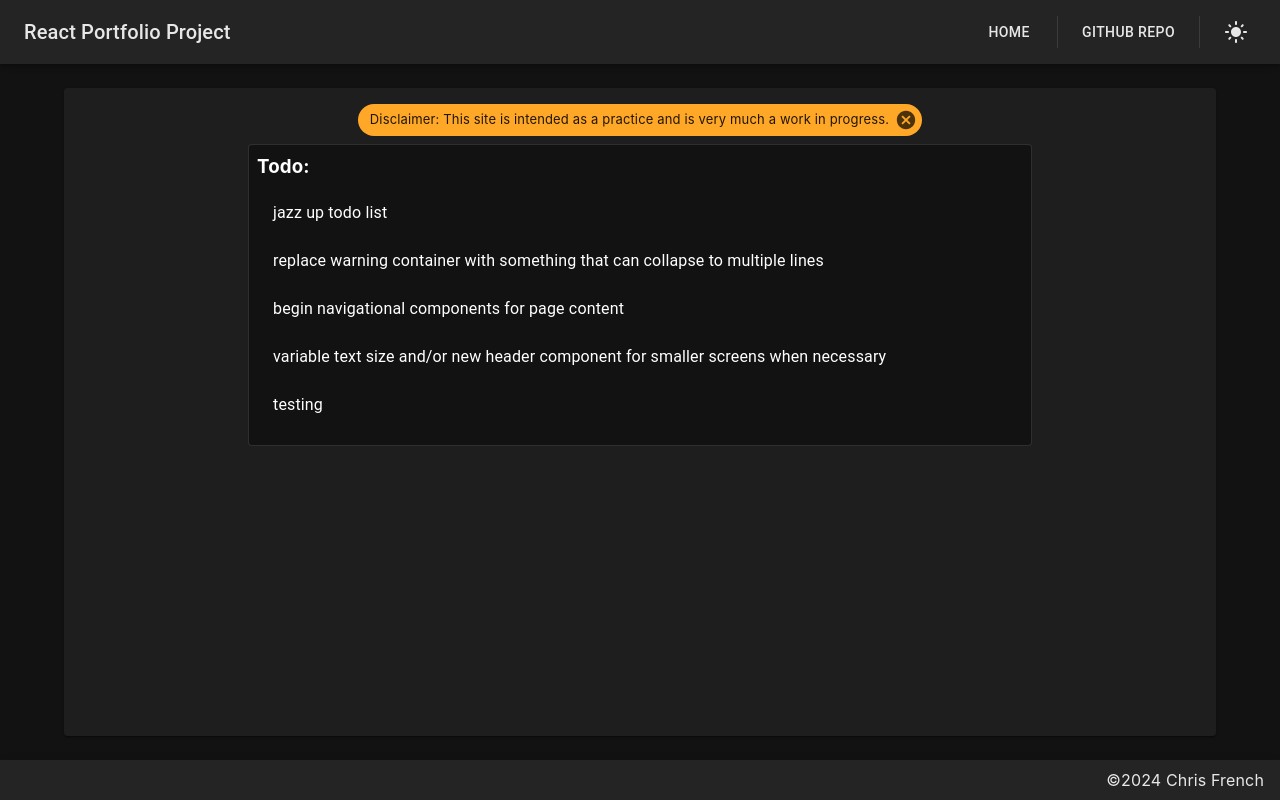
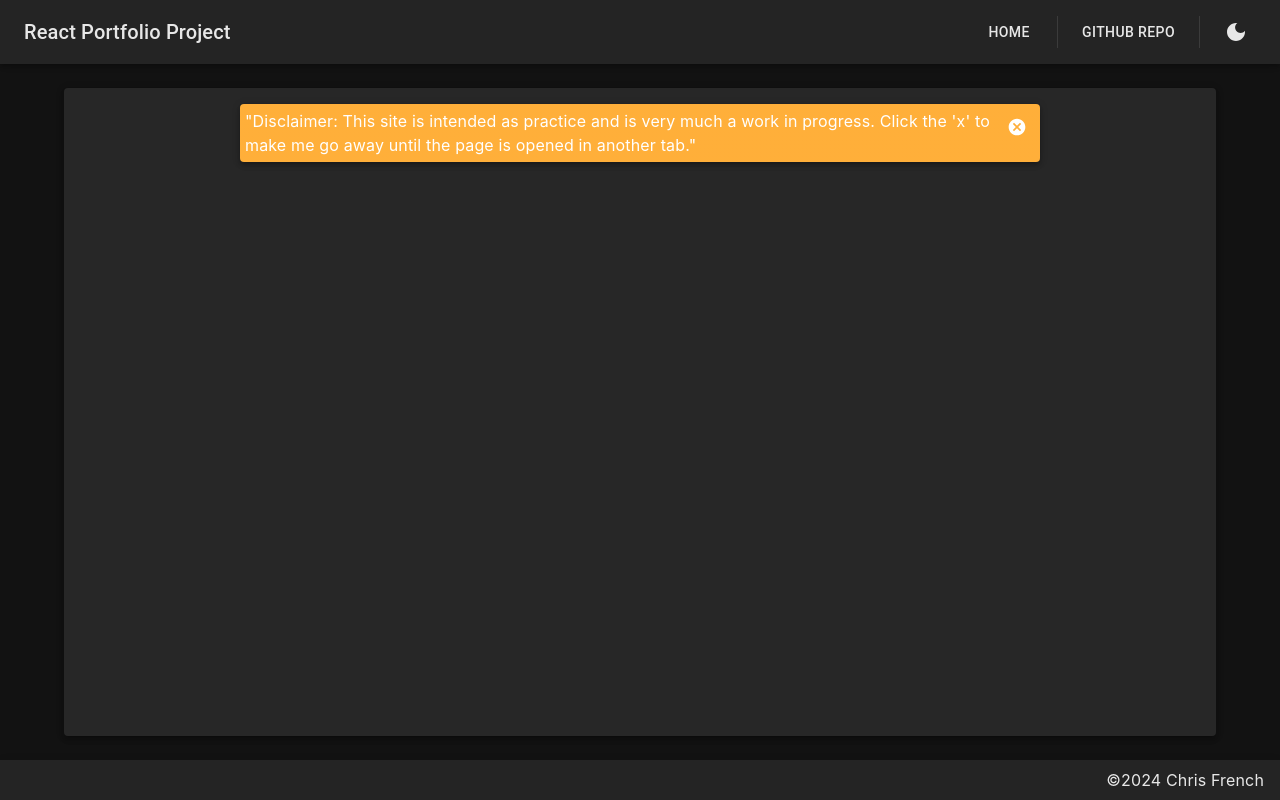
Before and after one commit to caf285/ReactPortfolio, a React (Create React App) app: page / in a window 1280 px wide. Built offline with nearby package versions, Linux system fonts and the light colour scheme.

Commit message:
rework Header to smaller components

```diff
--- a/src/App.js
+++ b/src/App.js
@@ -1,5 +1,5 @@
 // react
-import { useCallback, useEffect, useState } from "react";
+import { createContext, useCallback, useEffect, useState } from "react";
 
 // mui
 import { ThemeProvider } from "@mui/material/styles";
@@ -9,11 +9,15 @@ import { CssBaseline, Paper, Toolbar } from "@mui/material";
 import { muiTheme } from "./Theme.js";
 
 // navigation components
-import Header from './navigation/Header.js';
+import MainAppBar from './navigation/MainAppBar.js';
 import Body from './navigation/Body.js';
 import Footer from './navigation/Footer.js';
 
-function App() {
+// create context for basename and theme swap handler
+export const BasenameContext = createContext();
+export const ThemeChangeContext = createContext();
+
+export default function App() {
   // toggle theme
   const [themeMode, setThemeMode] = useState(localStorage.getItem("mode") ? localStorage.getItem("mode") : "dark")
 
@@ -26,28 +30,24 @@ function App() {
     setThemeMode(themeMode === "dark" ? "light" : "dark")
   }, [themeMode])
 
-  // set dynamic basename for links and routing
+  // set dynamic basename context
   const basename = window.location.hostname === "caf285.github.io" ? "/ReactPortfolio" : "";
 
   return (
     <ThemeProvider theme={muiTheme[themeMode]}>
       <CssBaseline />
-      <Header
-        basename={basename}
-        themeMode={themeMode}
-        handleThemeChange={handleThemeChange}
-      />
-      <div style={{ display: "flex", flexFlow: "column", alignItems: "center", minHeight: "100vh" }} >
-        <Toolbar />
-        <Paper elevation={1} square={false} sx={{ width: "90%", maxWidth: "1500px", flexGrow: 1, margin: 3, padding: 2 }}>
-          <Body
-            basename={basename}
-          />
-        </Paper>
-        <Footer />
-      </div>
+      <BasenameContext.Provider value={{ basename }}>
+        <ThemeChangeContext.Provider value={{ handleThemeChange, themeMode }}>
+          <MainAppBar />
+        </ThemeChangeContext.Provider>
+        <div style={{ display: "flex", flexFlow: "column", alignItems: "center", minHeight: "100vh" }} >
+          <Toolbar />
+          <Paper sx={{ width: "90%", maxWidth: "1500px", flexGrow: 1, margin: 3, padding: 2 }}>
+            <Body />
+          </Paper>
+          <Footer />
+        </div>
+      </BasenameContext.Provider>
     </ThemeProvider>
   )
-}
-
-export default App
+};
--- a/src/Theme.js
+++ b/src/Theme.js
@@ -1,8 +1,20 @@
 // mui
 import { createTheme } from "@mui/material/styles";
 
-// mui light palette
+// mui default theme
+const defaultTheme = createTheme({
+  components: {
+    MuiPaper: {
+      defaultProps: {
+        elevation: 4,
+      },
+    },
+  },
+});
+
+// mui light theme
 const lightTheme = createTheme({
+  ...defaultTheme,
   palette: {
     mode: "light",
     background: {
@@ -11,8 +23,9 @@ const lightTheme = createTheme({
   },
 })
 
-// mui dark palette
+// mui dark theme
 const darkTheme = createTheme({
+  ...defaultTheme,
   palette: {
     mode: "dark",
   }
--- /dev/null
+++ b/src/navigation/AppBarLinks.js
@@ -0,0 +1,49 @@
+// react
+import { useContext } from "react";
+
+// mui
+import { Button, IconButton, Tooltip } from "@mui/material";
+import { DarkMode as DarkModeIcon, LightMode as LightModeIcon } from "@mui/icons-material";
+
+// import context
+import { BasenameContext, ThemeChangeContext } from "../App.js";
+
+export function Home() {
+  // get basename context
+  const basename = useContext(BasenameContext);
+
+  return (
+    <Button href={`${basename}/`} color="inherit">
+      Home
+    </Button>
+  );
+};
+
+export function GithubRepo(props) {
+  // unload props
+  const placement = props.placement
+
+  return (
+    <Tooltip placement={placement} title="https://github.com/caf285/ReactPortfolio">
+      <Button href="https://github.com/caf285/ReactPortfolio" color="inherit">
+        GitHub Repo
+      </Button>
+    </Tooltip>
+  );
+};
+
+export function ThemeToggle(props) {
+  // unload props
+  const placement = props.placement
+
+  // get handleThemeChange context
+  const { handleThemeChange, themeMode } = useContext(ThemeChangeContext)
+
+  return (
+    <Tooltip placement={placement} title="toggle theme">
+      <IconButton onClick={handleThemeChange} color="inherit">
+        {themeMode === "light" ? <LightModeIcon /> : <DarkModeIcon />}
+      </IconButton>
+    </Tooltip>
+  );
+};
--- a/src/navigation/Body.js
+++ b/src/navigation/Body.js
@@ -5,7 +5,7 @@ import { BrowserRouter, Routes, Route } from "react-router-dom";
 import HomePage from "../pages/Home.js";
 import NoPage from "../pages/NoPage.js";
 
-function Body(props) {
+export default function Body(props) {
   const basename = props.basename;
 
   return (
@@ -18,6 +18,4 @@ function Body(props) {
       </BrowserRouter>
     </div>
   )
-}
-
-export default Body;
+};
--- a/src/navigation/Footer.js
+++ b/src/navigation/Footer.js
@@ -1,7 +1,7 @@
 // mui
 import { AppBar, Box } from '@mui/material';
 
-function Footer() {
+export default function Footer() {
   return (
     <AppBar position="relative" sx={{ opacity: 0.9 }}>
       <Box sx={{ padding: 1, paddingRight: 2, display: "flex" }}>
@@ -10,6 +10,4 @@ function Footer() {
       </Box>
     </AppBar>
   )
-}
-
-export default Footer;
+};
--- /dev/null
+++ b/src/navigation/LargeAppBar.js
@@ -0,0 +1,17 @@
+// mui
+import { Divider } from "@mui/material";
+
+// link components
+import * as Links from "./AppBarLinks.js";
+
+export default function LargeAppBar() {
+  return (
+    <>
+      <Links.Home />
+      <Divider orientation="vertical" sx={{ margin: 2 }} flexItem />
+      <Links.GithubRepo />
+      <Divider orientation="vertical" sx={{ margin: 2 }} flexItem />
+      <Links.ThemeToggle />
+    </>
+  );
+};
--- a/src/navigation/Header.js
+++ b/src/navigation/MainAppBar.js
@@ -5,9 +5,12 @@ import { Fragment, useCallback, useEffect, useState } from "react";
 import { AppBar, Button, Divider, Drawer, IconButton, Toolbar, Tooltip, Typography } from "@mui/material";
 import { DarkMode as DarkModeIcon, LightMode as LightModeIcon, MenuOpen as MenuOpenIcon } from "@mui/icons-material";
 
-function Header(props) {
+// app bar components
+import LargeAppBar from "./LargeAppBar.js";
+import SmallAppBar from "./SmallAppBar.js";
+
+export default function MainAppBar(props) {
   // unload props
-  const basename = props.basename;
   const themeMode = props.themeMode;
   const handleThemeChange = props.handleThemeChange;
 
@@ -38,23 +41,7 @@ function Header(props) {
         </Typography>
         {windowWidth && windowWidth >= 600 ? (
           /* if screen size larger than 600px */
-          <Fragment>
-            <Button href={`${basename}/`} color="inherit">
-              Home
-            </Button>
-            <Divider orientation="vertical" sx={{ margin: 2 }} flexItem />
-            <Tooltip title="https://github.com/caf285/ReactPortfolio">
-              <Button href="https://github.com/caf285/ReactPortfolio" color="inherit">
-                GitHub Repo
-              </Button>
-            </Tooltip>
-            <Divider orientation="vertical" sx={{ margin: 2 }} flexItem />
-            <Tooltip title="toggle theme">
-              <IconButton onClick={handleThemeChange} color="inherit">
-                {themeMode === "light" ? <DarkModeIcon /> : <LightModeIcon />}
-              </IconButton>
-            </Tooltip>
-          </Fragment>
+          <LargeAppBar />
         ) : (
           /* if screen size smaller than 600px */
           <Fragment>
@@ -64,27 +51,11 @@ function Header(props) {
               </IconButton>
             </Tooltip>
             <Drawer anchor="right" open={drawerOpen} onClose={handleDrawer(false)} onClick={handleDrawer(false)}>
-              <Button href={`${basename}/`} color="inherit">
-                Home
-              </Button>
-              <Tooltip placement="left" title="https://github.com/caf285/ReactPortfolio">
-                <Button href="https://github.com/caf285/ReactPortfolio" color="inherit">
-                  GitHub Repo
-                </Button>
-              </Tooltip>
-              <Tooltip placement="left" title="toggle theme">
-                <div style={{ marginLeft: "auto", marginRight: "auto" }}>
-                <IconButton onClick={handleThemeChange} color="inherit">
-                  {themeMode === "light" ? <DarkModeIcon /> : <LightModeIcon />}
-                </IconButton>
-                </div>
-              </Tooltip>
+              <SmallAppBar />
             </Drawer>
           </Fragment>
         )}
       </Toolbar>
     </AppBar>
   );
-}
-
-export default Header;
+};
--- /dev/null
+++ b/src/navigation/SmallAppBar.js
@@ -0,0 +1,18 @@
+// link components
+import * as Links from "./AppBarLinks.js";
+
+export default function SmallAppBar() {
+  return (
+    <>
+      <Links.Home />
+      <Links.GithubRepo
+        placement={"left"}
+      />
+      <div style={{ marginLeft: "auto", marginRight: "auto" }}>
+        <Links.ThemeToggle
+          placement={"left"}
+        />
+      </div>
+    </>
+  );
+};
--- a/src/pages/Home.js
+++ b/src/pages/Home.js
@@ -2,12 +2,16 @@
 import { useState, useEffect } from "react";
 
 // mui
-import { Card, Chip, List, ListItem, ListItemText } from "@mui/material";
+import { Box, IconButton, Paper, Tooltip } from "@mui/material";
+import { Cancel as CancelIcon } from "@mui/icons-material";
+import { useTheme } from "@mui/material/styles";
 
 export default function HomePage() {
+  // mui theme
+  const theme = useTheme()
 
   // set warningMessage session data
-  const [showWarning, setShowWarning] = useState(sessionStorage.getItem("showWarning") ? sessionStorage.getItem("showWarning"): "");
+  const [showWarning, setShowWarning] = useState(sessionStorage.getItem("showWarning") ? sessionStorage.getItem("showWarning"): "flex");
 
   useEffect(() => {
     sessionStorage.setItem("showWarning", showWarning)
@@ -15,34 +19,16 @@ export default function HomePage() {
 
   return (
     <div style={{margin: "auto", maxWidth: "800px", display: "flex", flexFlow: "column" }}>
-      <Chip
-        label = "Disclaimer: This site is intended as a practice and is very much a work in progress."
-        color = "warning"
-        sx = {{ display: showWarning, margin: "auto" }}
-        onDelete = {() => {setShowWarning("none")}}
-      />
-      <Card variant="outlined" sx={{ margin: 1, padding: 1 }}>
-      <h3>
-        Todo:
-      </h3>
-      <List>
-        <ListItem>
-          <ListItemText primary="jazz up todo list" />
-        </ListItem>
-        <ListItem>
-          <ListItemText primary="replace warning container with something that can collapse to multiple lines" />
-        </ListItem>
-        <ListItem>
-          <ListItemText primary="begin navigational components for page content" />
-        </ListItem>
-        <ListItem>
-          <ListItemText primary="variable text size and/or new header component for smaller screens when necessary" />
-        </ListItem>
-        <ListItem>
-          <ListItemText primary="testing" />
-        </ListItem>
-      </List>
-      </Card>
+      <Paper sx={{ display: showWarning, flexFlow: "row", alignItems: "flex-start", margin: "auto", padding: "5px", backgroundColor: theme.palette.warning.main }}>
+        <Box style={{ flexGrow: 1 }}>
+          "Disclaimer: This site is intended as practice and is very much a work in progress. Click the 'x' to make me go away until the page is opened in another tab."
+        </Box>
+        <Tooltip title="close">
+          <IconButton onClick={() => setShowWarning("none")}>
+            <CancelIcon fontSize="small" />
+          </IconButton>
+        </Tooltip>
+      </Paper>
     </div>
   )
-}
+};
--- a/src/pages/NoPage.js
+++ b/src/pages/NoPage.js
@@ -1,9 +1,7 @@
-function NoPage() {
+export default function NoPage() {
   return (
     <div>
       404
     </div>
   )
-}
-
-export default NoPage
+};
```
